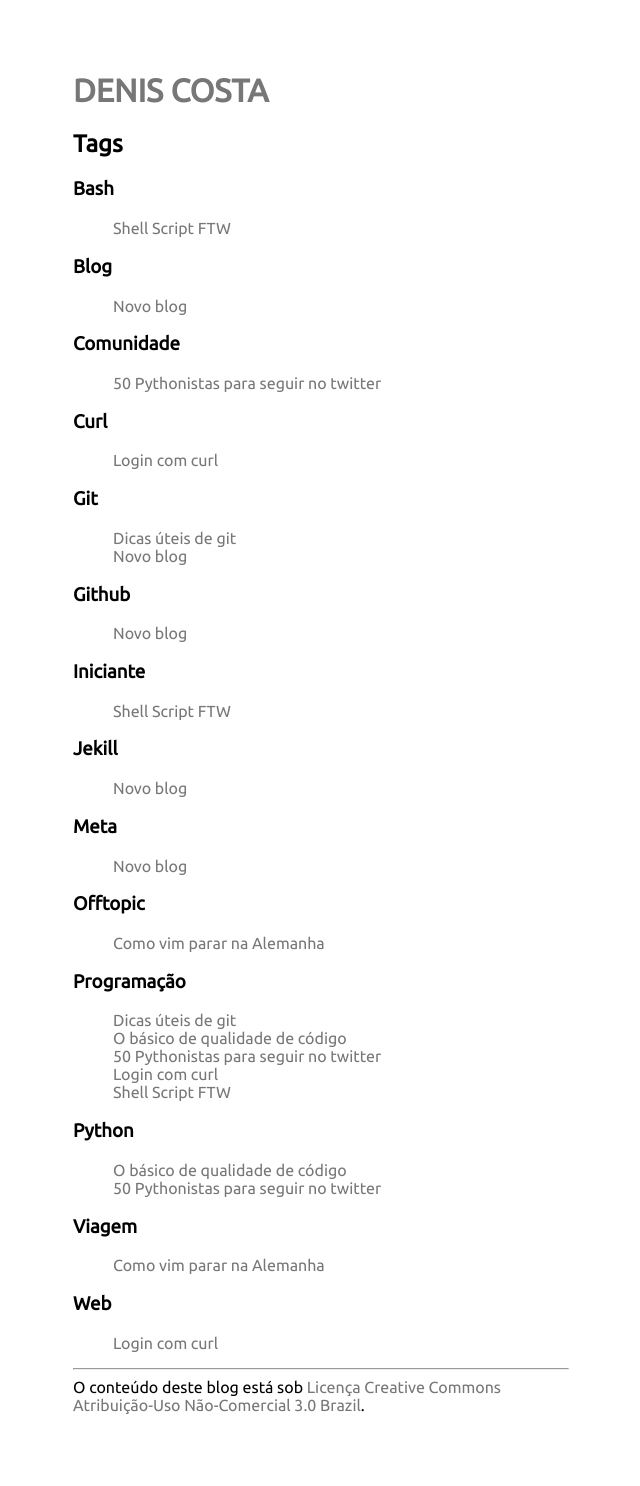
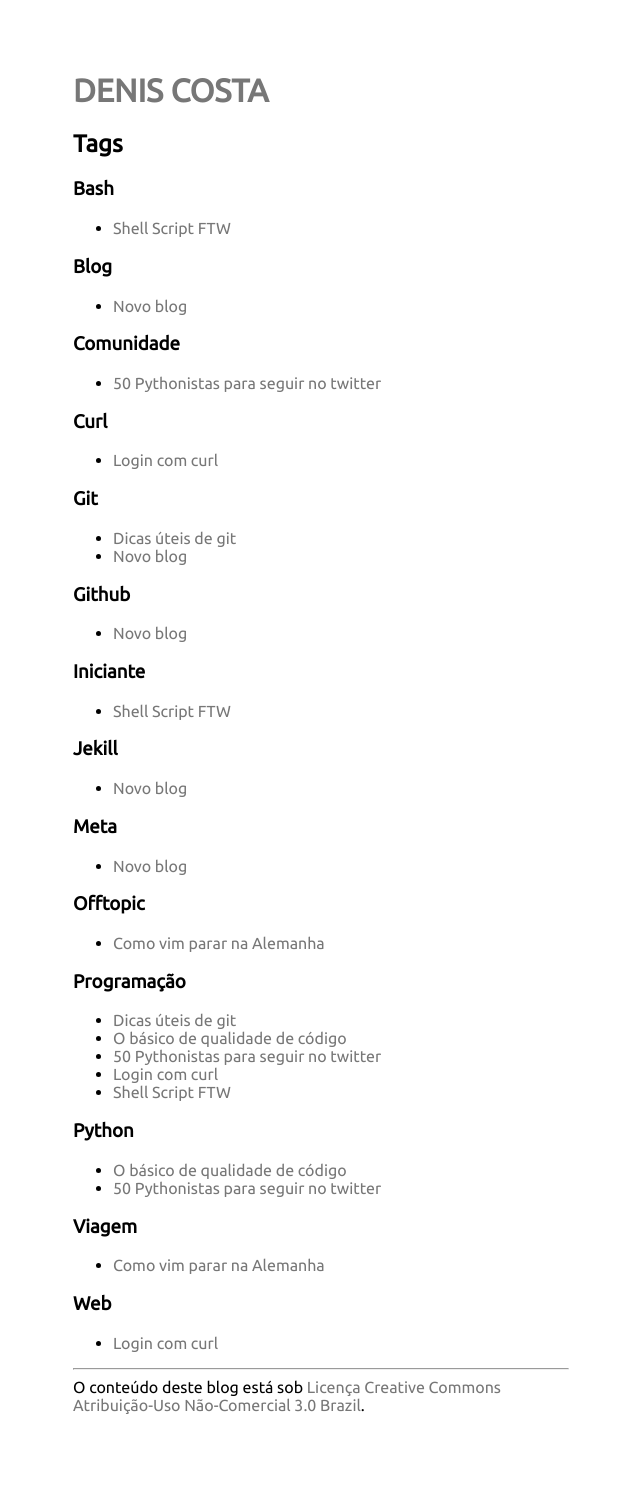
Before and after one commit to deniscostadsc/deniscostadsc.github.io, a Jekyll site: the page built from tags.html, in a window 1280 px wide. Shown: the whole page, without its empty margins (319-959 px from the left). Built offline with Jekyll 4.4.1, drawn with Linux system fonts in a browser that asks for light colours; Markdown is read by kramdown in place of the engine named in the settings.

Commit message:
Corrige bullets.

```diff
--- a/_layouts/default.html
+++ b/_layouts/default.html
@@ -38,9 +38,6 @@
                 color: #777777;
             }
 
-            ul {
-                list-style-type: none;
-            }
 
             table{
                 border-collapse: collapse;
```
